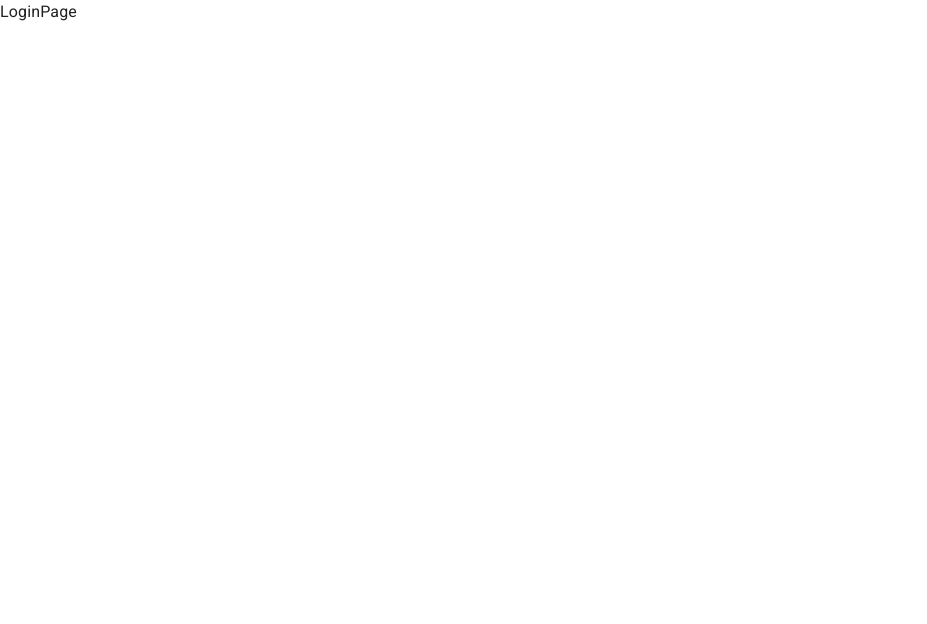
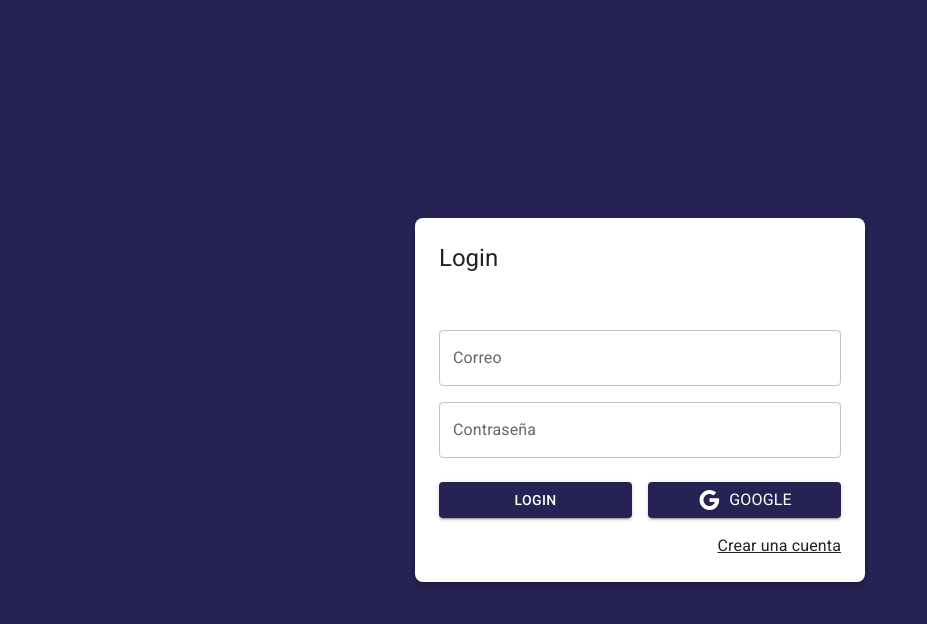
Before and after one commit to aristizabaru/react-de-cero-a-experto-JOURNAL-APP, a React (Vite) app: page /auth/login in a window 1280 px wide. Shown: the top 624 px of the page, without its empty margins (0-927 px from the left). Built offline with nearby package versions, Linux system fonts and the light colour scheme.

Commit message:
feat (LoginPage.jsx): implementación de formulario de login para autenticación

```diff
--- a/src/modules/auth/pages/LoginPage.jsx
+++ b/src/modules/auth/pages/LoginPage.jsx
@@ -1,5 +1,55 @@
+import { Link as RouterLink } from "react-router-dom";
+import { Grid, Typography, TextField, Button, Link } from "@mui/material";
+import { Google } from "@mui/icons-material";
+import { AuthLayout } from "../layout/AuthLayout";
+
 export const LoginPage = () => {
     return (
-        <div>LoginPage</div>
+        <AuthLayout title="Login">
+            <form>
+                <Grid container>
+                    <Grid item xs={12} sx={{ marginTop: 2 }}>
+                        <TextField
+                            label="Correo"
+                            type="email"
+                            placeholder="correo@google.com"
+                            fullWidth
+                        />
+                    </Grid>
+                    <Grid item xs={12} sx={{ marginTop: 2 }}>
+                        <TextField
+                            label="Contraseña"
+                            type="password"
+                            placeholder="contraseña"
+                            fullWidth
+                        />
+                    </Grid>
+                    <Grid
+                        container
+                        spacing={2}
+                        sx={{ marginBottom: 2, marginTop: 1 }}
+                    >
+                        <Grid item xs={12} sm={6}>
+                            <Button variant="contained" fullWidth>Login</Button>
+                        </Grid>
+                        <Grid item xs={12} sm={6}>
+                            <Button variant="contained" fullWidth>
+                                <Google />
+                                <Typography sx={{ marginLeft: 1 }}>Google</Typography>
+                            </Button>
+                        </Grid>
+                    </Grid>
+                    <Grid container direction="row" justifyContent="end">
+                        <Link
+                            component={RouterLink}
+                            color="inherit"
+                            to="/auth/register"
+                        >
+                            Crear una cuenta
+                        </Link>
+                    </Grid>
+                </Grid>
+            </form>
+        </AuthLayout>
     );
 };
```
